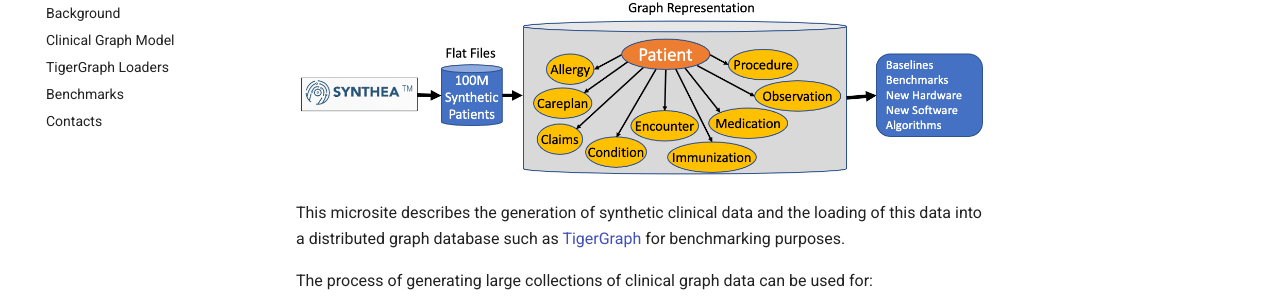
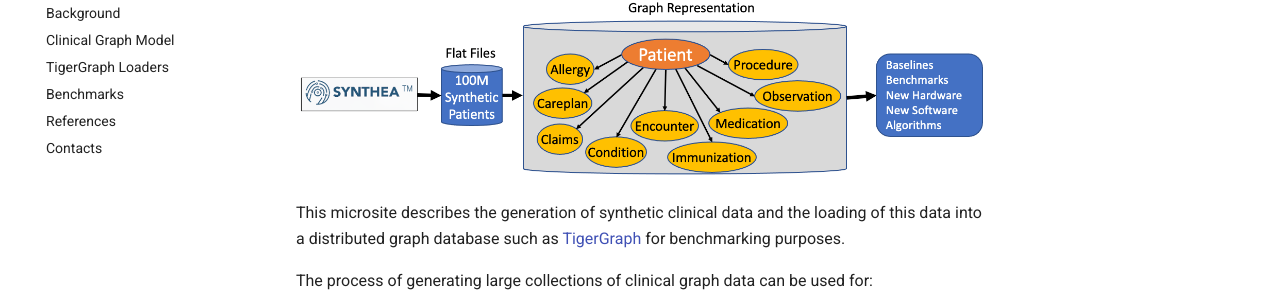
Before and after one commit to dmccreary/synthea-graph, an MkDocs documentation site: the page built from docs/index.md, in a window 1280 px wide. Shown: the part 179-484 px from the top of the page. Built offline with MkDocs 1.6.1 and Material for MkDocs 9.7.7, drawn with Linux system fonts in a browser that asks for light colours; comment, search, counter and statistics services are not loaded.

Commit message:
updates to markdown content

```diff
--- a/mkdocs.yml
+++ b/mkdocs.yml
@@ -6,9 +6,10 @@
   - Clinical Graph Model: model.md
   - TigerGraph Loaders: tigergraph.md
   - Benchmarks: benchmarks.md
+  - References: references.md
   - Contacts: contacts.md
 repo_name: 'Go to GitHub'
-repo_url: 'https://github.com/dmccreary/dmccreary'
+repo_url: 'https://github.com/dmccreary/synthea-graph'
 # Standard mkdocs parameters from here down
 # Replace all the markup after the repo_url line with this file
 # This file was copied from
```
